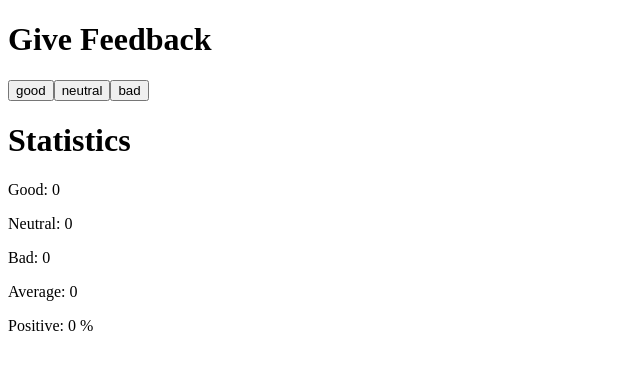
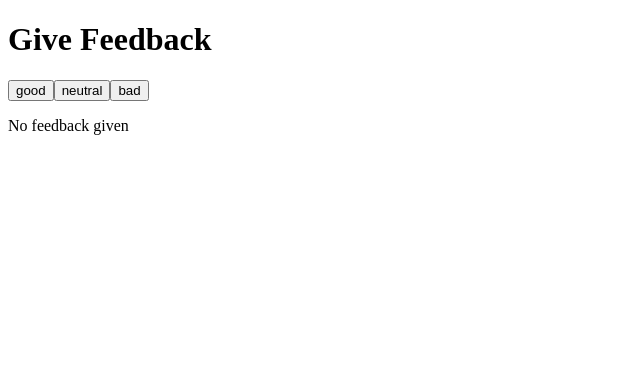
Before and after one commit to ErikMtz99/Javascript_FullStack, a React (Vite) app in the folder part1/unicafe/: page / in a window 1280 px wide. Shown: the top 370 px of the page, without its empty margins (0-640 px from the left). Built offline with nearby package versions, Linux system fonts and the light colour scheme.

Commit message:
excercise 1.9

```diff
--- a/part1/unicafe/src/App.jsx
+++ b/part1/unicafe/src/App.jsx
@@ -26,6 +26,12 @@ const Statistics = (props) => {
   const neutral = props.neutral
   const bad = props.bad
   const total = good + neutral + bad
+  if (total === 0) {
+    return(
+      <p> No feedback given </p>
+    )
+  }
+  else{
     return(
       <div>
         <h1>Statistics</h1>
@@ -36,6 +42,7 @@ const Statistics = (props) => {
         <p>Positive: {total === 0 ? 0 : (good / total) * 100} %</p>
       </div>
     )
+  }
 }
 
 const App = () => {
```
Lines whose indentation alone changed are shown as unchanged.
